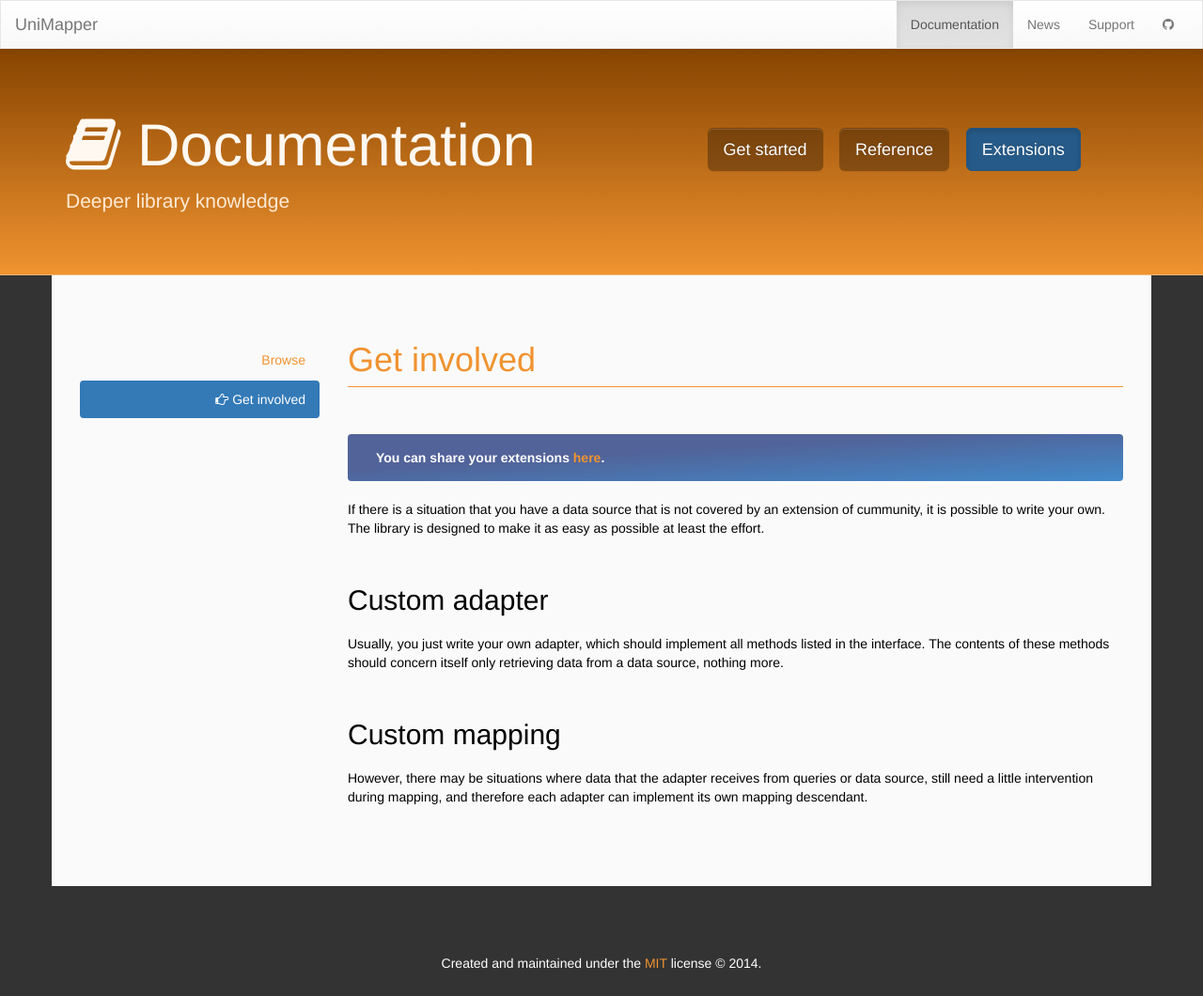
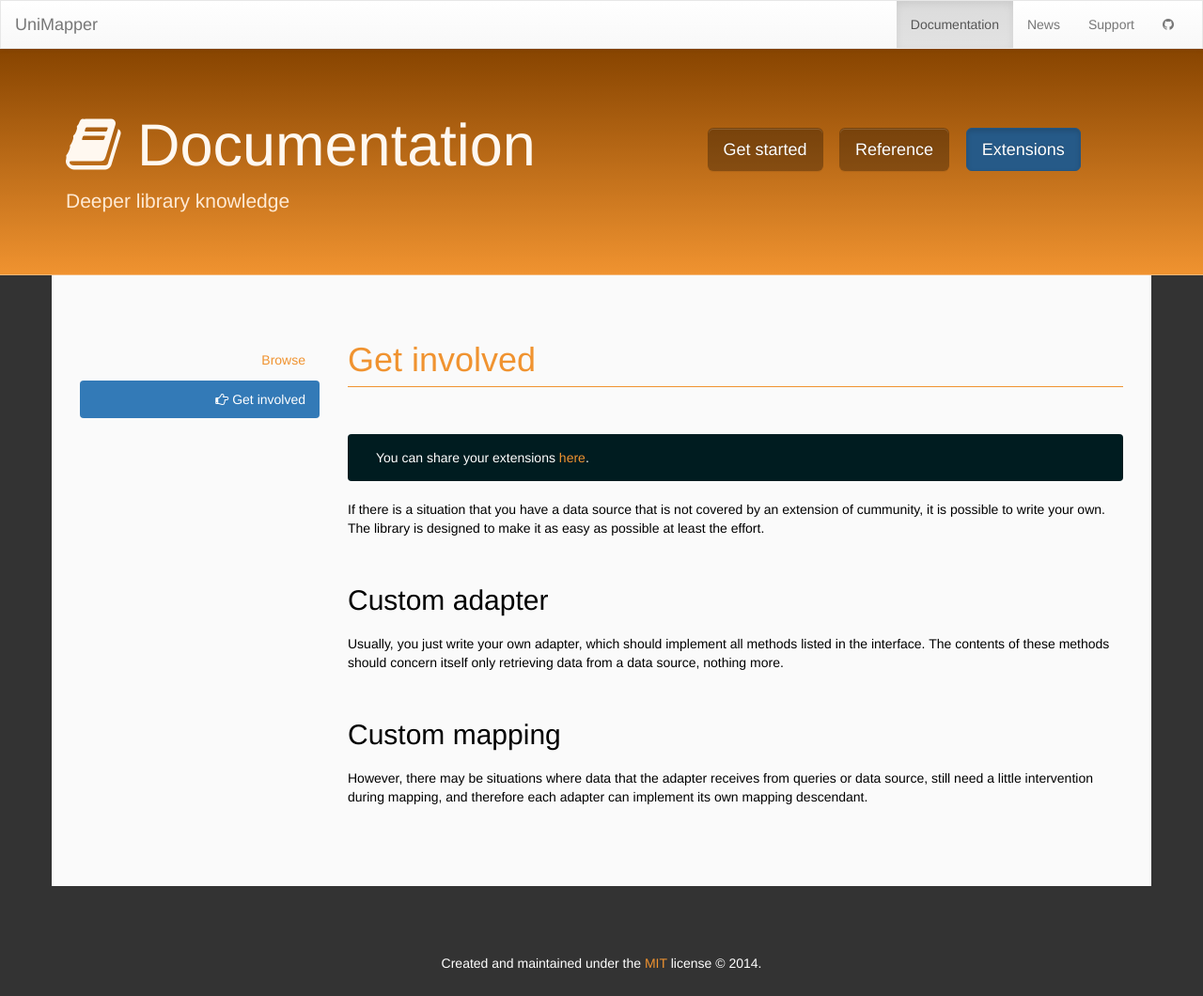
Before and after one commit to unimapper/unimapper.github.io, a Jekyll site: the page built from docs/extensions/get-involved.md, in a window 1280 px wide. Shown: the whole page at 94% size. Built offline with Jekyll 4.4.1, drawn with Linux system fonts in a browser that asks for light colours; nearby versions of some CDN libraries; the repository's description, which GitHub fills in, is left out; grey boxes are pictures that could not be loaded.

Commit message:
css: black blockquotes

```diff
--- a/css/style.css
+++ b/css/style.css
@@ -87,20 +87,8 @@
     font-size: 14px;
     border-left: none;
     border-radius: 4px;
-    background-image: -webkit-gradient(
-        linear,
-        left top,
-        right bottom,
-        color-stop(0.38, #516399),
-        color-stop(1, #428ACA)
-    );
-    background-image: -o-linear-gradient(right bottom, #516399 38%, #428ACA 100%);
-    background-image: -moz-linear-gradient(right bottom, #516399 38%, #428ACA 100%);
-    background-image: -webkit-linear-gradient(right bottom, #516399 38%, #428ACA 100%);
-    background-image: -ms-linear-gradient(right bottom, #516399 38%, #428ACA 100%);
-    background-image: linear-gradient(to right bottom, #516399 38%, #428ACA 100%);
-    font-weight: bold;
-    color: #FFFFFF;
+    background-color: #001c20;
+    color: #fff;
     padding: 15px 30px;
 }
 .footer {
```
